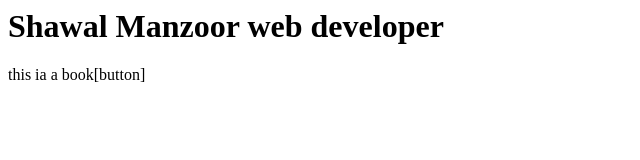
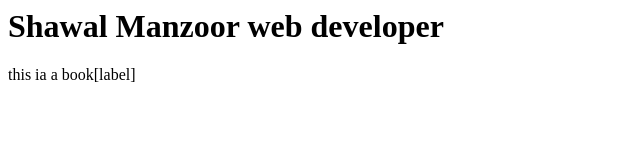
Before and after one commit to shawalmanzoor864-lab/backend-code, a plain HTML site: page index.html in a window 1280 px wide. Shown: the full height of the page, 0-640 px from the left. Drawn offline with Linux system fonts and the light colour scheme.

Commit message:
added label

```diff
--- a/index.html
+++ b/index.html
@@ -6,6 +6,6 @@
 </head>
 <body>
     <h1>Shawal Manzoor web developer</h1>
-    <p>this ia a book[button]</p>
+    <p>this ia a book[label]</p>
 </body>
 </html>
```
